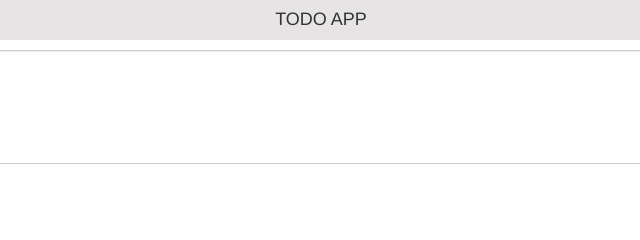
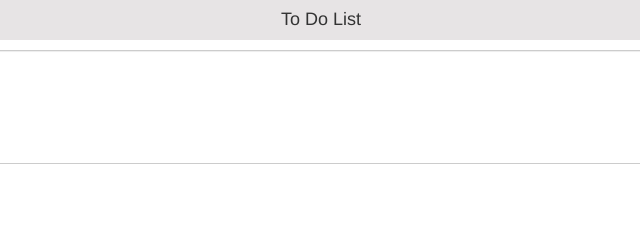
Before and after one commit to Xiovera/toDoApp, a plain HTML site: page index.html in a window 1280 px wide. Shown: the full height of the page, 319-959 px from the left. Drawn offline with nearby package versions, Linux system fonts and the light colour scheme.

Commit message:
index.html ok

```diff
--- a/index.html
+++ b/index.html
@@ -13,7 +13,7 @@
 	<div class="header">
 		<div class="container">
 			<div class="row text-center">
-				<h4>TODO APP</h4>
+				<h4>To Do List</h4>
 			</div>
 		</div>
 	</div>
```
